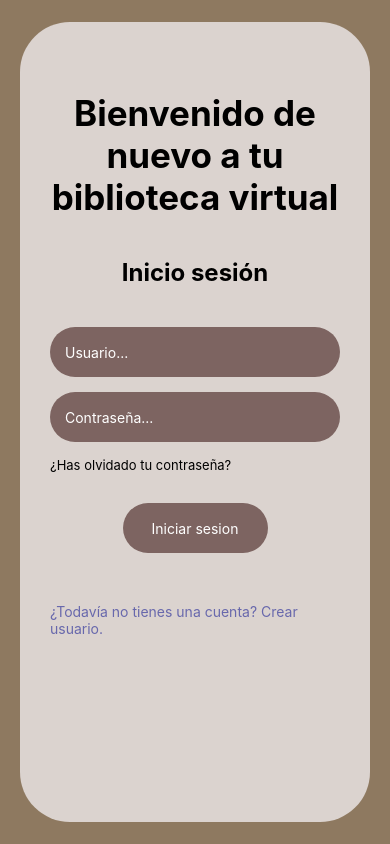
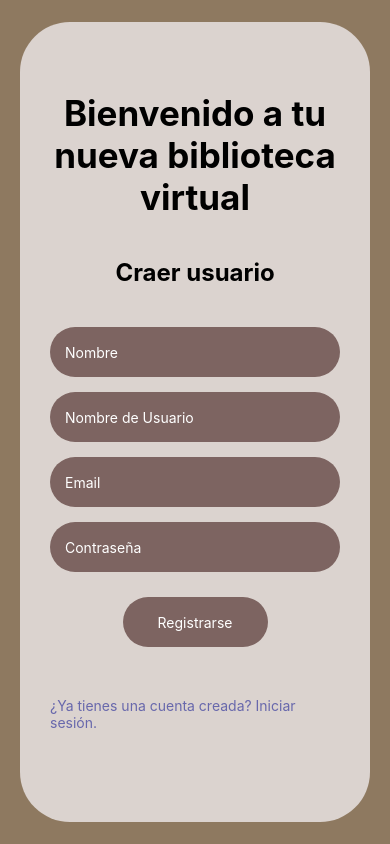
Before and after one commit to CamilaAylenLopez/Biblioteca-virtual, a React Native app in the folder Frontend/: screen /CrearUsuario in a window 390 px wide. Built offline with nearby package versions, Linux system fonts and the light colour scheme.

Commit message:
diseño crear usuario

```diff
--- a/Frontend/src/navigation/MainStack.js
+++ b/Frontend/src/navigation/MainStack.js
@@ -1,7 +1,7 @@
 import React from 'react';
 import { createNativeStackNavigator } from '@react-navigation/native-stack';
 import Login from '../screens/Login';
-import CrearRegistro from '../screens/CrearRegistro';
+import CrearUsuario from '../screens/CrearUsuario';
 import Home from '../screens/Home';
 import InfoLibro from '../screens/InfoLibro';
 import TabNavigator from '../../TabNavigator';
@@ -17,7 +17,7 @@ export default function MainStack() {
   return (
     <Stack.Navigator initialRouteName="Login">
       <Stack.Screen name="Login" component={Login} options={{ headerShown: false }}/>
-      <Stack.Screen name="CrearRegistro" component={CrearRegistro} options={{ headerShown: false }}/>
+      <Stack.Screen name="CrearUsuario" component={CrearUsuario} options={{ headerShown: false }}/>
 
       <Stack.Screen name="Tab" component={TabNavigator} options={{ headerShown: false }}/>
 
--- a/Frontend/src/screens/CrearRegistro.js
+++ /dev/null
@@ -1,38 +0,0 @@
-import React, { useState } from 'react';
-import { View, TextInput, TouchableOpacity, Text, Alert } from 'react-native';
-import { registrarUsuario } from '../../api';
-
-export default function CrearRegistro({ navigation }) {
-    const [form, setForm] = useState({
-        nombre: '', apellido: '', nombreUsuario: '', email: '', password: ''
-    });
-
-    const handleRegistro = async () => {
-        if (!form.nombreUsuario || !form.password || !form.email) {
-            Alert.alert("Error", "Faltan campos obligatorios");
-            return;
-        }
-
-        const { ok, data } = await registrarUsuario(form);
-
-        if (ok) {
-            Alert.alert("¡Éxito!", "Usuario creado correctamente");
-            navigation.navigate('Login');
-        } else {
-            Alert.alert("Error", data.mensaje);
-        }
-    };
-
-    return (
-        <View style={{ padding: 20 }}>
-            <TextInput placeholder="Nombre" onChangeText={(txt) => setForm({...form, nombre: txt})} />
-            <TextInput placeholder="Nombre de Usuario" onChangeText={(txt) => setForm({...form, nombreUsuario: txt})} />
-            <TextInput placeholder="Email" onChangeText={(txt) => setForm({...form, email: txt})} />
-            <TextInput placeholder="Contraseña" secureTextEntry onChangeText={(txt) => setForm({...form, password: txt})} />
-
-            <TouchableOpacity onPress={handleRegistro} style={{ backgroundColor: 'blue', padding: 15, marginTop: 10 }}>
-                <Text style={{ color: 'white', textAlign: 'center' }}>Registrarse</Text>
-            </TouchableOpacity>
-        </View>
-    );
-}
--- /dev/null
+++ b/Frontend/src/screens/CrearUsuario.js
@@ -0,0 +1,121 @@
+import React, { useState } from 'react';
+import { View, TextInput, TouchableOpacity, Text, Alert, StyleSheet } from 'react-native';
+import { registrarUsuario } from '../../api';
+
+export default function CrearUsuario({ navigation }) {
+    const [form, setForm] = useState({
+        nombre: '', apellido: '', nombreUsuario: '', email: '', password: ''
+    });
+
+    const handleRegistro = async () => {
+        if (!form.nombreUsuario || !form.password || !form.email) {
+            Alert.alert("Error", "Faltan campos obligatorios");
+            return;
+        }
+
+        const { ok, data } = await registrarUsuario(form);
+
+        if (ok) {
+            Alert.alert("¡Éxito!", "Usuario creado correctamente");
+            navigation.navigate('Login');
+        } else {
+            Alert.alert("Error", data.mensaje);
+        }
+    };
+
+    return (
+        <View style={styles.container}>
+            <View style={styles.subContainer}>
+
+                <Text style={styles.titulo}>Bienvenido a tu nueva biblioteca virtual</Text>
+                <Text style={styles.subtitulo}>Craer usuario</Text>
+
+                <TextInput style={styles.input} placeholder="Nombre" onChangeText={(txt) => setForm({...form, nombre: txt})} />
+                <TextInput style={styles.input} placeholder="Nombre de Usuario" onChangeText={(txt) => setForm({...form, nombreUsuario: txt})} />
+                <TextInput style={styles.input} placeholder="Email" onChangeText={(txt) => setForm({...form, email: txt})} />
+                <TextInput style={styles.input} placeholder="Contraseña" secureTextEntry onChangeText={(txt) => setForm({...form, password: txt})} />
+
+                <TouchableOpacity onPress={handleRegistro} style={styles.button}>
+                    <Text style={styles.buttonText}>Registrarse</Text>
+                </TouchableOpacity>
+
+                <TouchableOpacity onPress={() => navigation.navigate('Login')}>
+                    <Text style={styles.link}>¿Ya tienes una cuenta creada? Iniciar sesión.</Text>
+                </TouchableOpacity>
+            </View>
+        </View>
+    );
+}
+
+const styles = StyleSheet.create({
+  container: {
+    flex: 1,
+    justifyContent: 'center',
+    alignItems: 'center',
+    padding: 20,
+    backgroundColor: '#8E7960',
+    fontFamily: 'roboto',
+  },
+  subContainer:{
+    backgroundColor: '#DBD3CF',
+    margin: 10,
+    paddingTop: 70,
+    paddingHorizontal: 30,
+    width: 350,
+    height: 800,
+    borderRadius: 50,
+  },
+  titulo: {
+    fontSize: 35,
+    fontWeight: 'bold',
+    marginBottom: 40,
+    textAlign: 'center',
+  },
+  subtitulo: {
+    fontSize: 24,
+    fontWeight: 'bold',
+    marginBottom: 40,
+    textAlign: 'center',
+  },
+  textoContrasena:{
+    paddingTop: 0,
+    marginTop: 0,
+    fontSize: 13,
+    marginBottom: 20,
+  },
+  input: {
+    width: '100%',
+    height: 50,
+    backgroundColor: '#7D6461',
+    borderRadius: 50,
+    paddingHorizontal: 15,
+    marginBottom: 15,
+    color: 'white',
+  },
+  button: {
+    width: '50%',
+    height: 50,
+    backgroundColor: '#7D6461',
+    justifyContent: 'center',
+    alignSelf: 'center',
+    borderRadius: 50,
+    marginTop: 10,
+    textAlign: 'center'
+  },
+  buttonText: {
+    color: 'white',
+    fontSize: 14,
+    alignSelf: 'center',
+    margin: 5,
+  },
+  link: {
+    color: '#6868AC',
+    marginTop: 50
+  },
+  error:{
+    color: '#f00',
+    padding: 10,
+    fontSize: 18,
+    justifyContent: 'center',
+  }
+});
--- a/Frontend/src/screens/Home.js
+++ b/Frontend/src/screens/Home.js
@@ -2,7 +2,7 @@ import React, { useEffect, useState } from 'react';
 import { View, Text, FlatList, Image, StyleSheet, ScrollView, TouchableOpacity } from 'react-native';
 import { getLibros } from '../../api.js';
 
-export default function CrearRegistro({ navigation }) {
+export default function Home({ navigation }) {
   const [libros, setLibros] = useState([]);
 
   useEffect(( )=> {
--- a/Frontend/src/screens/Login.js
+++ b/Frontend/src/screens/Login.js
@@ -44,7 +44,7 @@ export default function Login({ navigation }) {
           <Text style={styles.buttonText}>Iniciar sesion</Text>
         </TouchableOpacity>
 
-        <TouchableOpacity onPress={() => navigation.navigate('CrearRegistro')}>
+        <TouchableOpacity onPress={() => navigation.navigate('CrearUsuario')}>
           <Text style={styles.link}>¿Todavía no tienes una cuenta? Crear usuario.</Text>
         </TouchableOpacity>
       </View>
```
